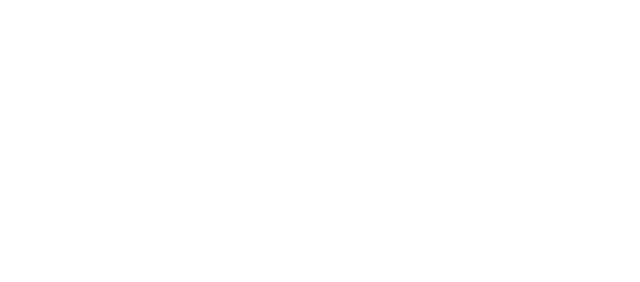
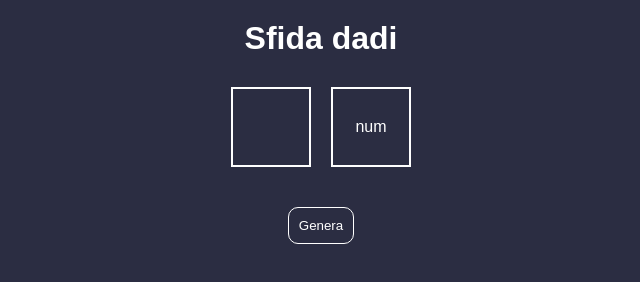
Before and after one commit to giacomofigus/js-mail-dadi, a plain HTML site: page index.html in a window 1280 px wide. Shown: the whole page, without its empty margins (319-959 px from the left). Drawn offline with Linux system fonts and the light colour scheme.

Commit message:
to-fix: generate-number

```diff
--- a/index.html
+++ b/index.html
@@ -7,6 +7,29 @@
     <link rel="stylesheet" href="style.css">
 </head>
 <body>
+    <main>
+        <h1>Sfida dadi</h1>
+        <div id="section-dadi">
+
+            <div class="dadi-container">
+                <div class="dado" id="dado-1">
+
+                </div>
+
+                <div class="dado" id="dado-2">
+                    num
+                </div>
+            </div>
+
+
+            <div>
+                <button type="button" id="generateBtn">Genera</button>
+            </div>
+
+        </div>
+
+
+    </main>
 
 
 
--- a/main.js
+++ b/main.js
@@ -16,3 +16,20 @@ stampa un messaggio appropriato sull’esito del controllo.
 5. proviamo ad immaginare le operazioni che vogliamo far svolgere al nostro programma così come lo faremmo "a mano"
 
 */
+
+// function randomComp(max) {
+//     return Math.floor(Math.random() * max);
+// }
+
+
+// console.log(randomComp(7));
+// console.log(randomUser(7));
+const buttonHtml = document.getElementById('generateBtn')
+const dado2Html = document.getElementById('dado-2')
+const dado1Html = document.getElementById('dado-1')
+
+buttonHtml.addEventListener(function randomUser() {
+    return Math.floor(Math.random() * 10) + 1;
+    dado1Html.innerHTML = (randomUser(7));
+
+})
--- a/style.css
+++ b/style.css
@@ -0,0 +1,48 @@
+*{
+    margin:0;
+    padding: 0;
+    box-sizing: border-box;
+}
+
+body{
+    background-color: #2b2d42;
+    color: white;
+    font-family: sans-serif;
+}
+
+h1{
+    text-align: center;
+    margin-top: 20px;
+}
+
+#section-dadi{
+    display: flex;
+    flex-direction: column;
+    align-items: center;
+    margin-top: 30px;
+    gap: 40px;
+}
+
+#section-dadi .dadi-container{
+    display: flex;
+    gap: 20px;
+}
+
+#section-dadi .dado{
+    width: 80px;
+    border: 2px solid white;
+    height: 80px;
+    text-align: center;
+    display: flex;
+    justify-content: center;
+    align-items: center;
+}
+
+#section-dadi button{
+    padding: 10px;
+    background-color: transparent;
+    border: 1px solid white;
+    border-radius: 10px ;
+    color: white;
+
+}
```
